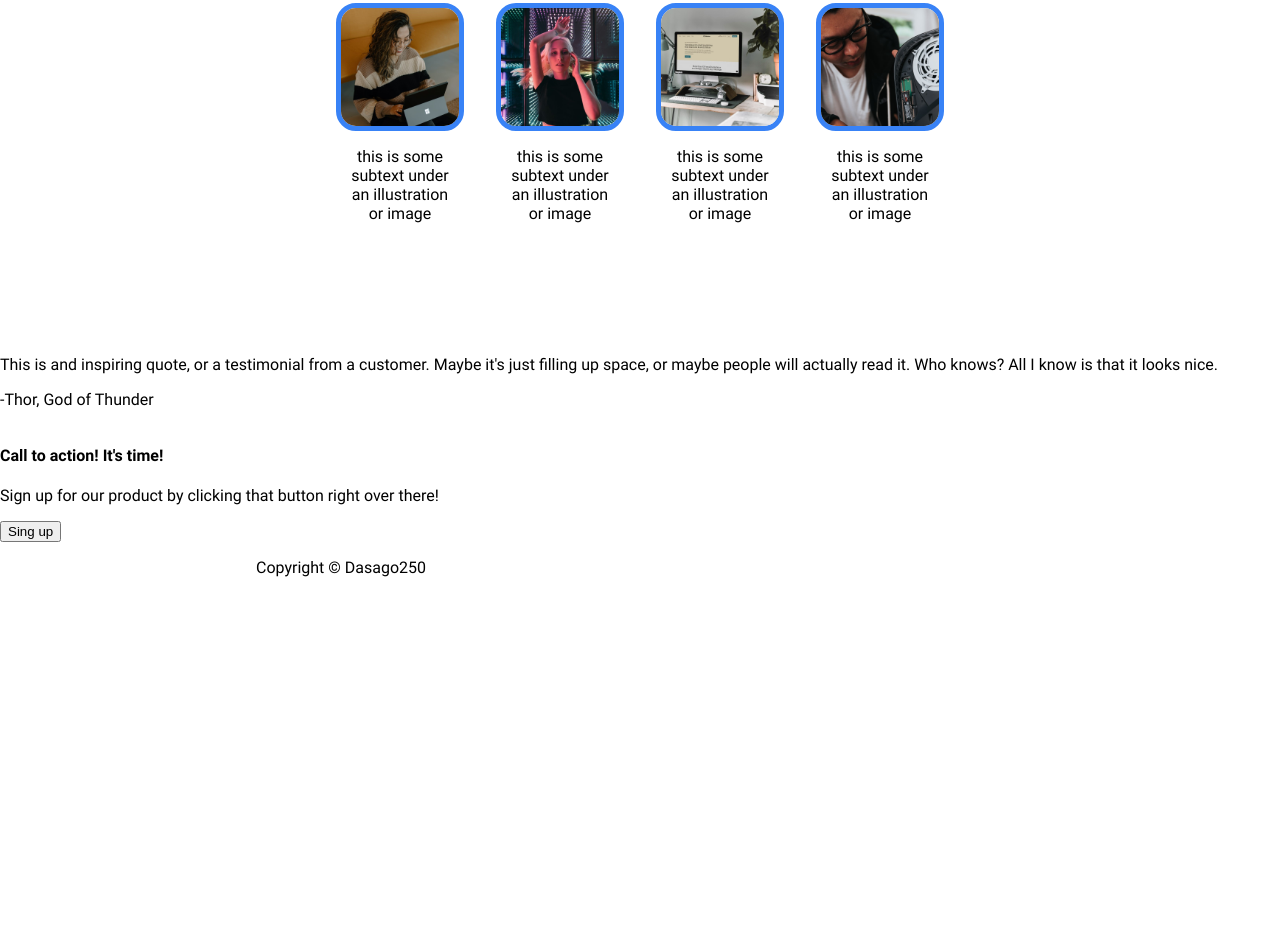
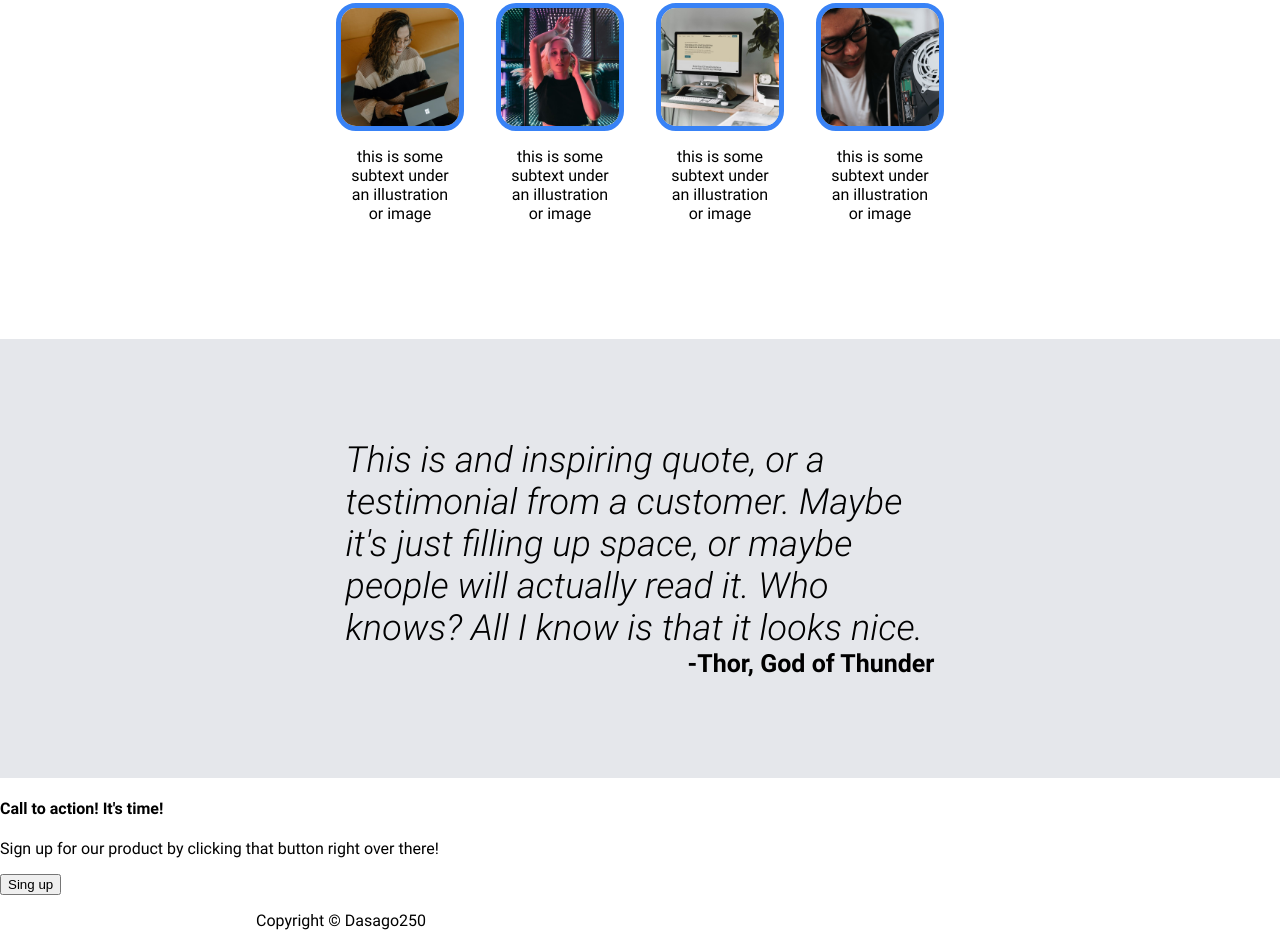
Before and after one commit to Dasago250/landing-page, a plain HTML site: page index.html in a window 1280 px wide. Shown: the part 618-1564 px from the top of the page. Before the commit the page ends 1211 px from the top, so only its background shows below. Drawn offline with Linux system fonts and the light colour scheme.

Commit message:
Added style to third main section - quote

```diff
--- a/index.html
+++ b/index.html
@@ -47,8 +47,8 @@
       </div>
     </section>
     <section class="quote">
-      <p>This is and inspiring quote, or a testimonial from a customer. Maybe it's just filling up space, or maybe people will actually read it. Who knows? All I know is that it looks nice.</p>
-      <p>-Thor, God of Thunder</p>
+      <p class="sentence">This is and inspiring quote, or a testimonial from a customer. Maybe it's just filling up space, or maybe people will actually read it. Who knows? All I know is that it looks nice.</p>
+      <p class="author">-Thor, God of Thunder</p>
     </section>
     <section class="callAction">
       <div class="blueSection">
--- a/style.css
+++ b/style.css
@@ -19,9 +19,9 @@
 
 @font-face {
   font-family: 'Roboto';
-  src: url(./Fonts/Roboto-ThinItalic.ttf);
+  src: url(./Fonts/Roboto-LightItalic.ttf);
   font-style: italic;
-  font-weight: 100;
+  font-weight: 300;
 }
 
 *{
@@ -132,3 +132,25 @@ main .widgets .cards .card img{
   border: #3882F6 5px solid;
   border-radius: 20px;
 }
+
+/*----------------------------------------------------------------------------*/
+
+main .quote{
+  background-color: #E5E7EB;
+  padding:100px 27%;
+  font-size: 36px;
+  font-weight: 100;
+  font-style: italic;
+  display: flex;
+  flex-direction: column;
+}
+main .quote .sentence{
+  margin: 0;
+}
+main .quote .author{
+  align-self: flex-end;
+  font-size: 25px;
+  font-weight: bold;
+  font-style: normal;
+  margin: 0;
+}
```
Also changed, not shown: Fonts/Roboto-LightItalic.ttf (added), Fonts/Roboto-ThinItalic.ttf (deleted).
